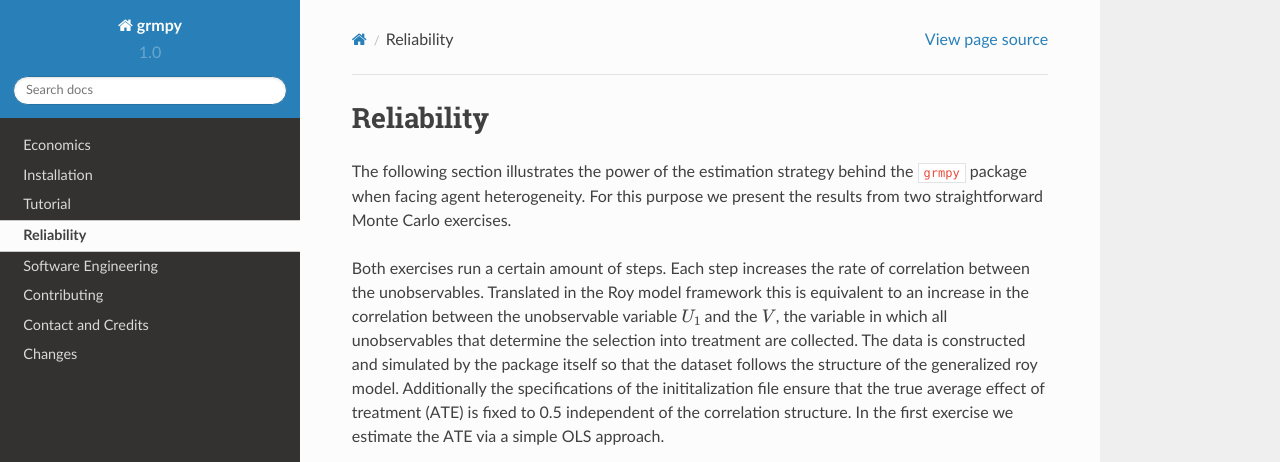
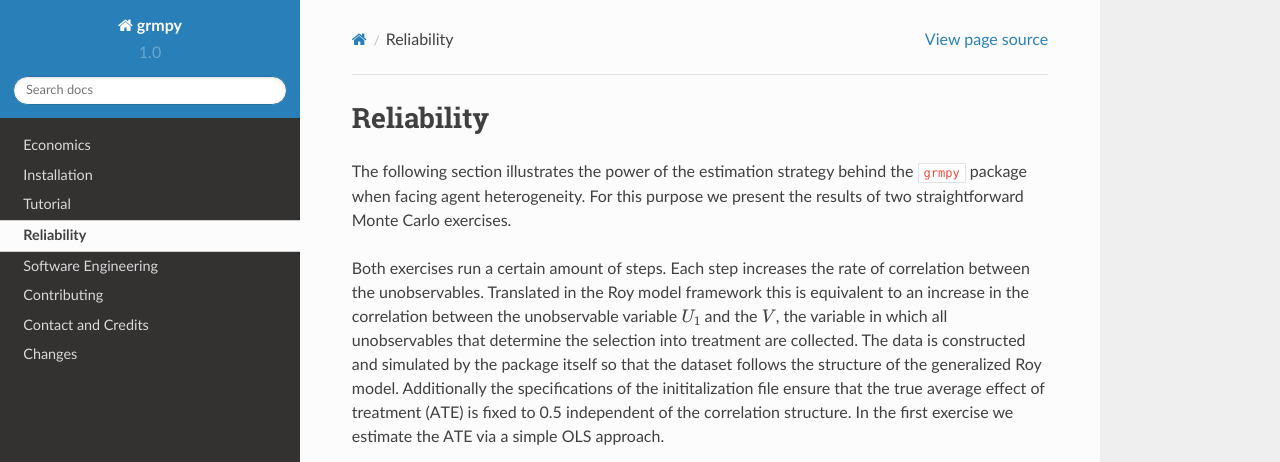
Before and after one commit to OpenSourceEconomics/grmpy, a Sphinx documentation site: the page built from docs/reliability.rst, in a window 1280 px wide and 1400 px high. Shown: the top 462 px of the window. Built offline with Sphinx 7.4.7 and the Read the Docs theme 2.0.0, drawn with Linux system fonts in a browser that asks for light colours; some of the changed text lies outside the part shown.

Commit message:
some more edits

```diff
--- a/docs/reliability.rst
+++ b/docs/reliability.rst
@@ -2,10 +2,10 @@
 ===========
 
 The following section illustrates the power of the estimation strategy behind the ``grmpy`` package when facing agent heterogeneity.
-For this purpose we present the results from two straightforward Monte Carlo exercises.
+For this purpose we present the results of two straightforward Monte Carlo exercises.
 
-Both exercises run a certain amount of steps.  Each step increases the rate of correlation between the unobservables. Translated in the Roy model framework this is equivalent to an increase in the correlation between the unobservable variable :math:`U_1` and the :math:`V`, the variable in which all unobservables that determine the selection into treatment are collected.
-The data is constructed and simulated by the package itself so that the dataset follows the structure of the generalized roy model. Additionally the specifications of the inititalization file ensure that the true average effect of treatment (ATE) is fixed to 0.5 independent of the correlation structure.
+Both exercises run a certain amount of steps. Each step increases the rate of correlation between the unobservables. Translated in the Roy model framework this is equivalent to an increase in the correlation between the unobservable variable :math:`U_1` and the :math:`V`, the variable in which all unobservables that determine the selection into treatment are collected.
+The data is constructed and simulated by the package itself so that the dataset follows the structure of the generalized Roy model. Additionally the specifications of the inititalization file ensure that the true average effect of treatment (ATE) is fixed to 0.5 independent of the correlation structure.
 In the first exercise we estimate the ATE via a simple OLS approach.
 
 
```
Also changed, not shown: other parts of docs/reliability.rst (+1 -1 lines).
